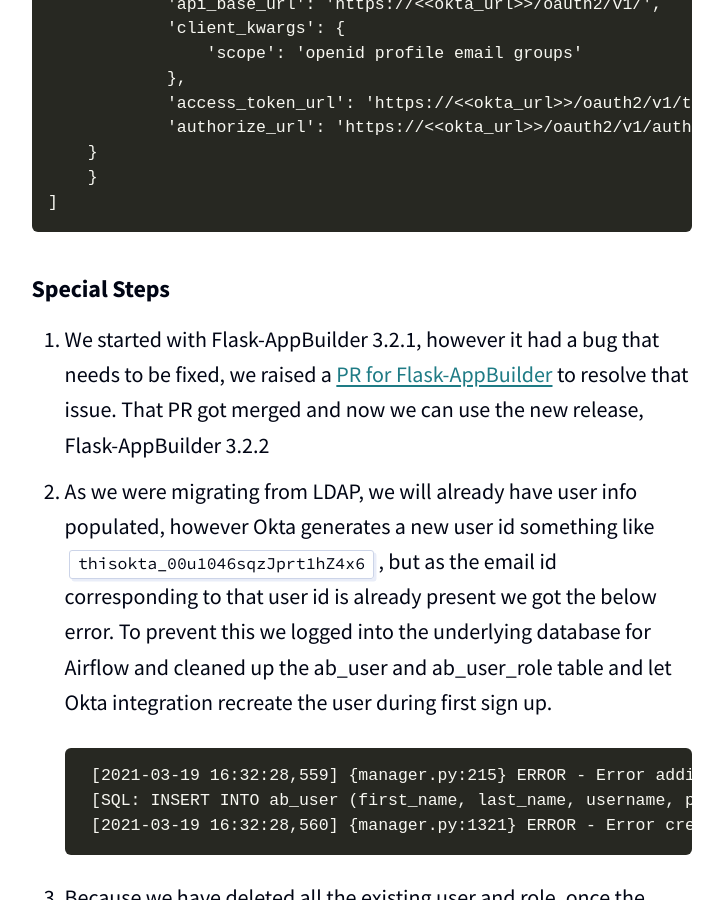
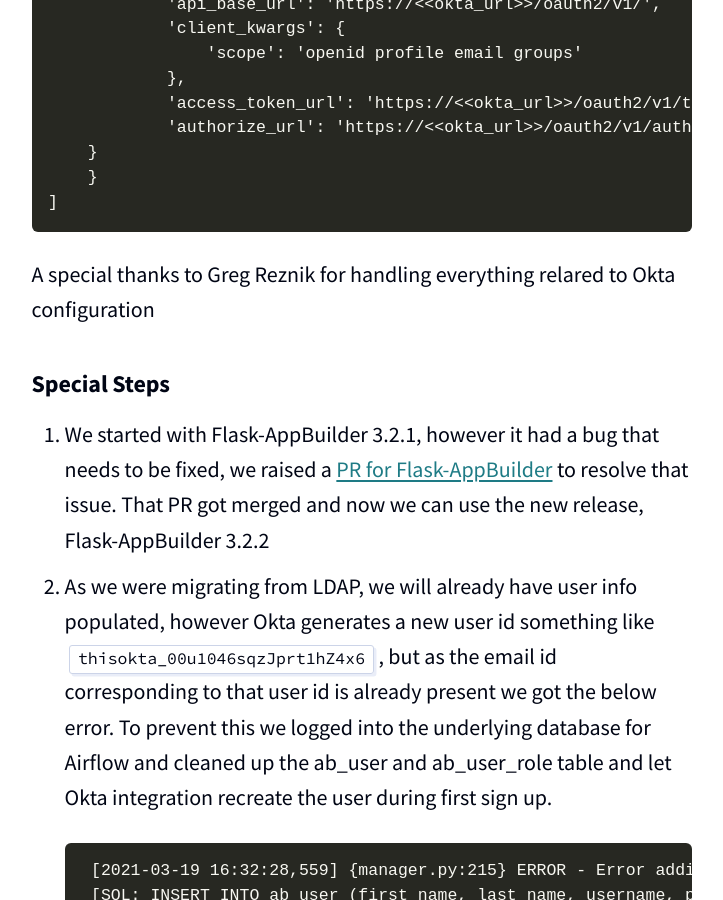
Before and after one commit to scribd/scribd.github.io, a Jekyll site: the page built from _posts/2021-04-26-integrating-airflow-and-okta.md, in a window 1280 px wide and 900 px high, scrolled down 3741 px. Shown: the whole window, without its empty margins (342-1065 px from the left). Built offline with Jekyll 4.4.1, drawn with Linux system fonts in a browser that asks for light colours.

Commit message:
Update 2021-04-26-integrating-airflow-and-okta.md

```diff
--- a/_posts/2021-04-26-integrating-airflow-and-okta.md
+++ b/_posts/2021-04-26-integrating-airflow-and-okta.md
@@ -69,6 +69,8 @@
         }
     ]
 
+A special thanks to Greg Reznik for handling everything relared to Okta configuration
+
 ### Special Steps
 
 1. We started with Flask-AppBuilder 3.2.1, however it had a bug that needs to
```
